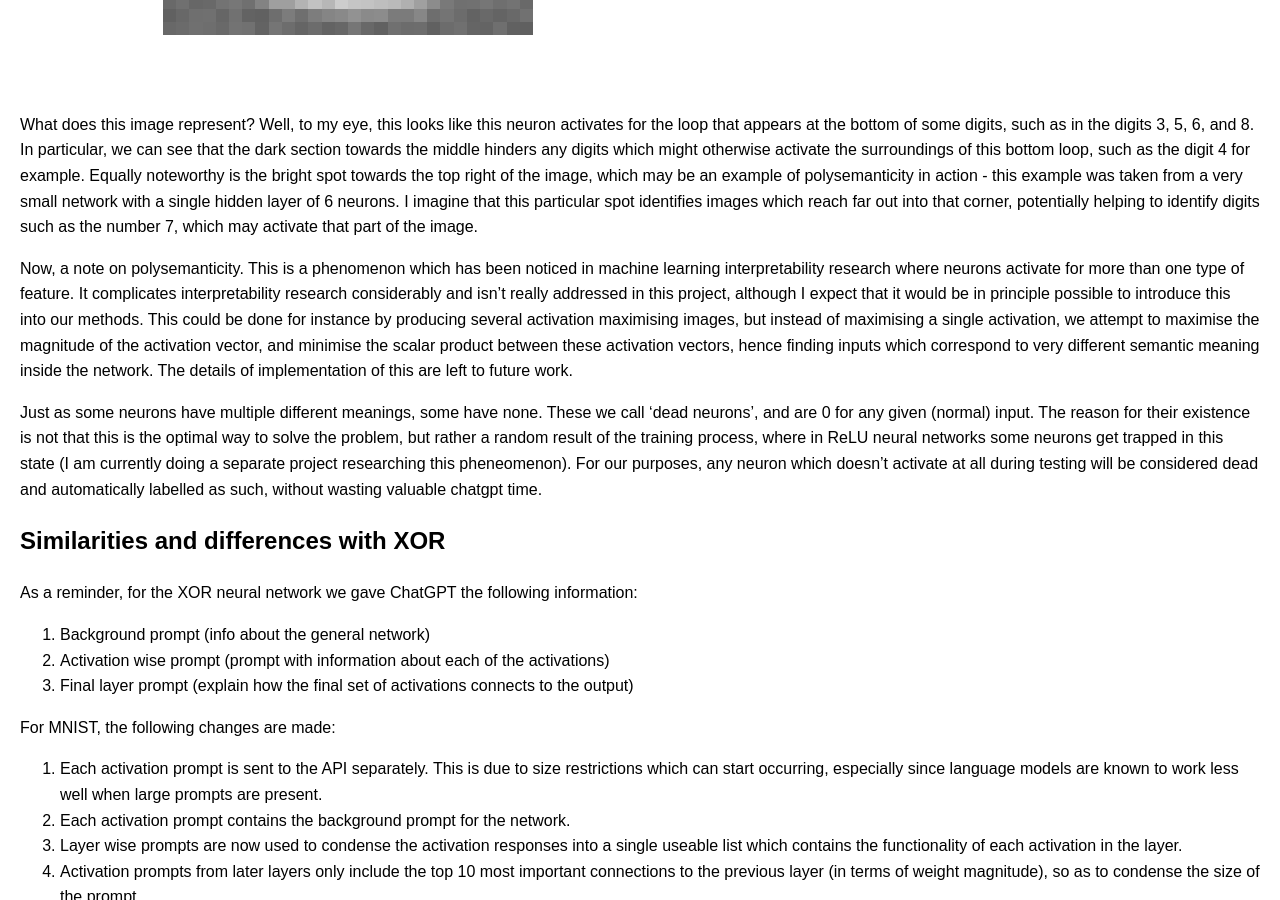
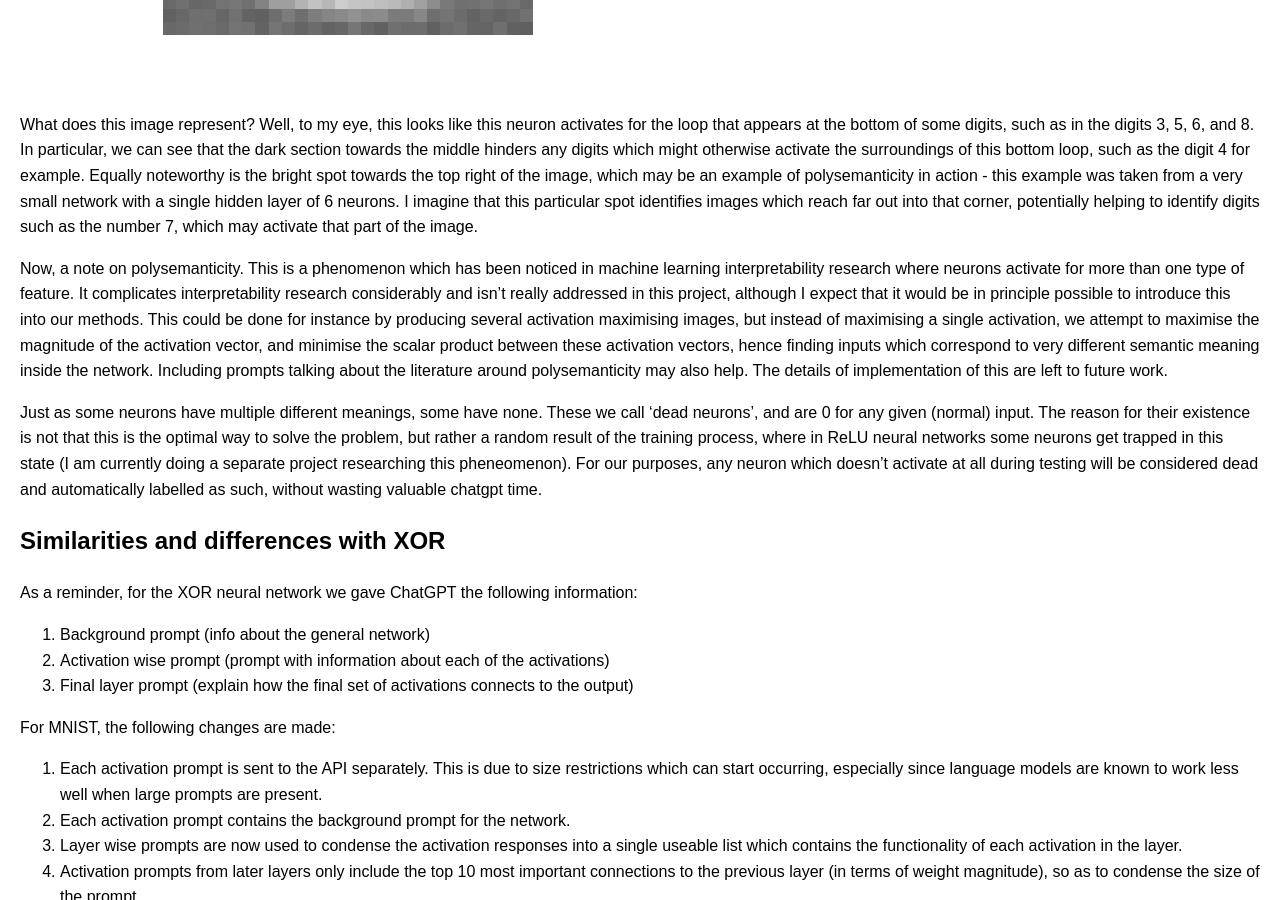
Before and after one commit to Arkleseisure/Arkleseisure.github.io, a Jekyll site: the page built from pages/mnist.md, in a window 1280 px wide and 900 px high, scrolled down 1546 px. Built offline with Jekyll 4.4.1, drawn with Linux system fonts in a browser that asks for light colours.

Commit message:
Update mnist.md

```diff
--- a/pages/mnist.md
+++ b/pages/mnist.md
@@ -18,7 +18,7 @@ When we looked at the XOR dataset, we saw that we were able to interpret the net
 
 What does this image represent? Well, to my eye, this looks like this neuron activates for the loop that appears at the bottom of some digits, such as in the digits 3, 5, 6, and 8. In particular, we can see that the dark section towards the middle hinders any digits which might otherwise activate the surroundings of this bottom loop, such as the digit 4 for example. Equally noteworthy is the bright spot towards the top right of the image, which may be an example of polysemanticity in action - this example was taken from a very small network with a single hidden layer of 6 neurons. I imagine that this particular spot identifies images which reach far out into that corner, potentially helping to identify digits such as the number 7, which may activate that part of the image.
 
-Now, a note on polysemanticity. This is a phenomenon which has been noticed in machine learning interpretability research where neurons activate for more than one type of feature. It complicates interpretability research considerably and isn't really addressed in this project, although I expect that it would be in principle possible to introduce this into our methods. This could be done for instance by producing several activation maximising images, but instead of maximising a single activation, we attempt to maximise the magnitude of the activation vector, and minimise the scalar product between these activation vectors, hence finding inputs which correspond to very different semantic meaning inside the network. The details of implementation of this are left to future work.
+Now, a note on polysemanticity. This is a phenomenon which has been noticed in machine learning interpretability research where neurons activate for more than one type of feature. It complicates interpretability research considerably and isn't really addressed in this project, although I expect that it would be in principle possible to introduce this into our methods. This could be done for instance by producing several activation maximising images, but instead of maximising a single activation, we attempt to maximise the magnitude of the activation vector, and minimise the scalar product between these activation vectors, hence finding inputs which correspond to very different semantic meaning inside the network. Including prompts talking about the literature around polysemanticity may also help. The details of implementation of this are left to future work.
 
 Just as some neurons have multiple different meanings, some have none. These we call 'dead neurons', and are 0 for any given (normal) input. The reason for their existence is not that this is the optimal way to solve the problem, but rather a random result of the training process, where in ReLU neural networks some neurons get trapped in this state (I am currently doing a separate project researching this pheneomenon). For our purposes, any neuron which doesn't activate at all during testing will be considered dead and automatically labelled as such, without wasting valuable chatgpt time.
 
```
